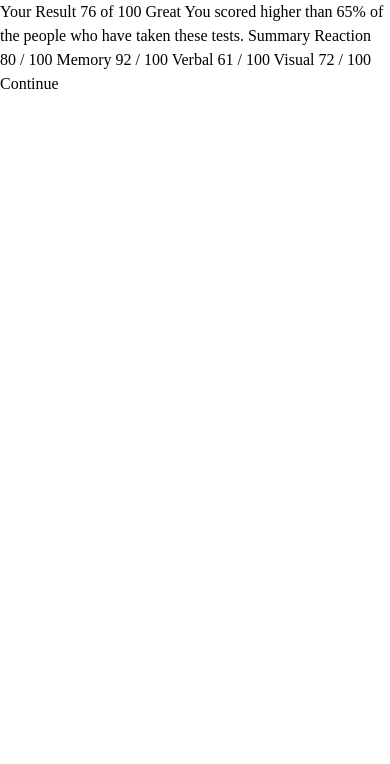
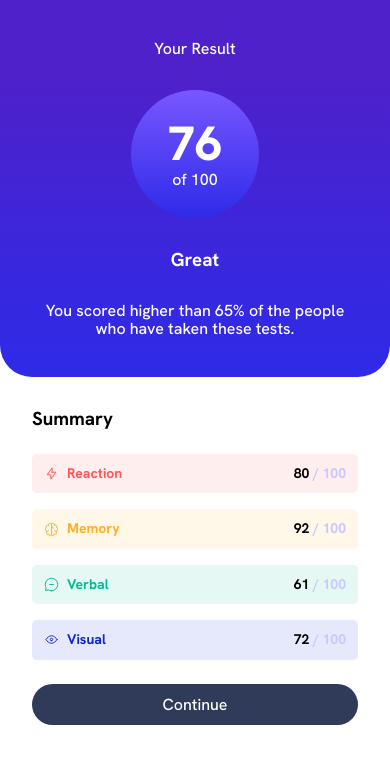
Before and after one commit to NatnaelSisay/results-summary-component-main, a plain HTML site: page index.html in a window 390 px wide. Drawn offline with Linux system fonts and the light colour scheme.

Commit message:
my solution for responsive design

```diff
--- a/css/style.css
+++ b/css/style.css
@@ -0,0 +1,182 @@
+:root {
+	--clr-primary-red-600: hsl(0, 100%, 67%);
+	--clr-primary-yellow-500: hsl(39, 100%, 56%);
+	--clr-primary-green-300: hsl(166, 100%, 37%);
+	--clr-primary-blue-400: hsl(234, 85%, 45%);
+
+	--clr-bg-blue-600: hsl(252, 100%, 67%);
+	--clr-bg-blue-500: hsl(241, 81%, 54%);
+	--clr-bg-blue-400: hsla(256, 72%, 46%, 1);
+	--clr-bg-blue-900: hsla(241, 72%, 46%, 0);
+
+	--clr-neutral-100: hsl(0, 0%, 100%);
+	--clr-neutral-200: hsl(221, 100%, 96%);
+	--clr-neutral-400: hsl(241, 100%, 89%);
+	--clr-neutral-900: hsl(224, 30%, 27%);
+
+	--fs: 16px;
+	--ff: "Hanken Grotesk", sans-serif;
+	--fw-normal: 500;
+	--fw-bold: 700;
+	--fw-xBold: 800;
+}
+
+body {
+	font-size: var(--fs);
+	font-family: var(--ff);
+
+	display: grid;
+	height: 100vh;
+
+	line-height: 1.1;
+	background-color: var(--clr-neutral-100);
+}
+
+ul {
+	padding: 0;
+}
+
+.result {
+	max-width: 610px;
+	min-width: 374px;
+	display: grid;
+}
+
+.result__score {
+	display: grid;
+	gap: 2rem;
+	justify-items: center;
+
+	background: linear-gradient(
+		var(--clr-bg-blue-400) 20%,
+		var(--clr-bg-blue-500)
+	);
+	color: var(--clr-neutral-100);
+	padding: 2.5rem;
+	border-radius: 0 0 2rem 2rem;
+}
+
+.result__score__circle {
+	width: 8rem;
+	height: 8rem;
+
+	border-radius: 50%;
+
+	display: flex;
+	flex-direction: column;
+	align-items: center;
+	justify-content: center;
+
+	padding: 2rem;
+	background: linear-gradient(var(--clr-bg-blue-600), var(--clr-bg-blue-500));
+}
+
+.result__score__value {
+	display: block;
+	font-weight: var(--fw-xBold);
+	font-size: 3rem;
+}
+
+.result__score__detail {
+	font-size: 16px;
+	text-align: center;
+}
+
+.result__summary {
+	padding: 2rem 2rem;
+	display: grid;
+	gap: 1.5rem;
+}
+
+.score__detail {
+	display: grid;
+	gap: 1rem;
+}
+
+.score__detail__row {
+	font-size: 14px;
+	font-weight: var(--fw-bold);
+
+	display: flex;
+	justify-content: space-between;
+	align-items: center;
+
+	color: var(--clr-neutral-400);
+	background-color: var(--clr-bg-blue-400);
+
+	padding: 0.75rem;
+	border-radius: 5px;
+}
+
+.score__value {
+	color: black;
+}
+
+.btn {
+	border: 0;
+	width: 100%;
+	background-color: var(--clr-neutral-900);
+	color: var(--clr-neutral-100);
+
+	padding: 0.75rem 1.5rem;
+	border-radius: 3rem;
+
+	font-size: 16px;
+}
+
+/* COLOR */
+.pink {
+	background-color: hsl(0, 100%, 67%, 0.1);
+}
+
+.pink__text {
+	color: var(--clr-primary-red-600);
+}
+
+.yellow {
+	background-color: hsl(39, 100%, 56%, 0.1);
+}
+.yellow__text {
+	color: var(--clr-primary-yellow-500);
+}
+
+.green {
+	background-color: hsl(166, 100%, 37%, 0.1);
+}
+.green__text {
+	color: var(--clr-primary-green-300);
+}
+
+.blue {
+	background-color: hsl(234, 85%, 45%, 0.1);
+}
+.blue__text {
+	color: var(--clr-primary-blue-400);
+}
+
+.flex-group {
+	display: flex;
+	align-items: center;
+}
+
+.icon {
+	width: 15px;
+	margin-right: 0.5rem;
+}
+
+@media screen and (min-width: 600px) {
+	body {
+		place-content: center;
+	}
+
+	.result {
+		grid-template-columns: 1fr 1fr;
+		border-radius: 2rem;
+
+		box-shadow: rgba(149, 157, 165, 0.2) 0px 8px 24px;
+	}
+
+	.result__score {
+		border-radius: 2rem;
+	}
+}
--- a/index.html
+++ b/index.html
@@ -11,14 +11,93 @@
 			sizes="32x32"
 			href="./assets/images/favicon-32x32.png"
 		/>
+
+		<!-- Google Font -->
+		<link rel="preconnect" href="https://fonts.googleapis.com" />
+		<link rel="preconnect" href="https://fonts.gstatic.com" crossorigin />
+		<link
+			href="https://fonts.googleapis.com/css2?family=Hanken+Grotesk:wght@500;700;800&display=swap"
+			rel="stylesheet"
+		/>
+
+		<!-- Styles -->
 		<link rel="stylesheet" href="css/reset.css" />
 		<link rel="stylesheet" href="css/style.css" />
 
 		<title>Frontend Mentor | Results summary component</title>
 	</head>
+
 	<body>
-		Your Result 76 of 100 Great You scored higher than 65% of the people who
-		have taken these tests. Summary Reaction 80 / 100 Memory 92 / 100 Verbal 61
-		/ 100 Visual 72 / 100 Continue
+		<main>
+			<article class="result">
+				<div class="result__score">
+					<p>Your Result</p>
+					<div class="result__score__circle">
+						<span class="result__score__value">76</span> of 100
+					</div>
+					<h3>Great</h3>
+					<p class="result__score__detail">
+						You scored higher than 65% of the people who have taken these tests.
+					</p>
+				</div>
+
+				<div class="result__summary">
+					<h3>Summary</h3>
+
+					<ul class="score__detail">
+						<li class="score__detail__row pink">
+							<div class="pink__text flex-group">
+								<span class="icon">
+									<img
+										src="./assets/images/icon-reaction.svg"
+										alt="reaction icon"
+									/>
+								</span>
+
+								<span>Reaction</span>
+							</div>
+							<div><span class="score__value">80</span> / 100</div>
+						</li>
+
+						<li class="score__detail__row yellow">
+							<div class="yellow__text flex-group">
+								<span class="icon" data-icon="memory">
+									<img
+										src="./assets/images/icon-memory.svg"
+										alt="memory icon"
+									/>
+								</span>
+								<span>Memory</span>
+							</div>
+							<div><span class="score__value">92</span> / 100</div>
+						</li>
+						<li class="score__detail__row green">
+							<div class="green__text flex-group">
+								<span class="icon" data-icon="memory">
+									<img
+										src="./assets/images/icon-verbal.svg"
+										alt="verbal icon"
+									/> </span
+								><span>Verbal</span>
+							</div>
+							<div><span class="score__value">61</span> / 100</div>
+						</li>
+						<li class="score__detail__row blue">
+							<div class="blue__text flex-group">
+								<span class="icon" data-icon="memory">
+									<img
+										src="./assets/images/icon-visual.svg"
+										alt="visual"
+									/> </span
+								><span>Visual</span>
+							</div>
+							<div><span class="score__value">72</span> / 100</div>
+						</li>
+					</ul>
+
+					<div><button class="btn">Continue</button></div>
+				</div>
+			</article>
+		</main>
 	</body>
 </html>
```
